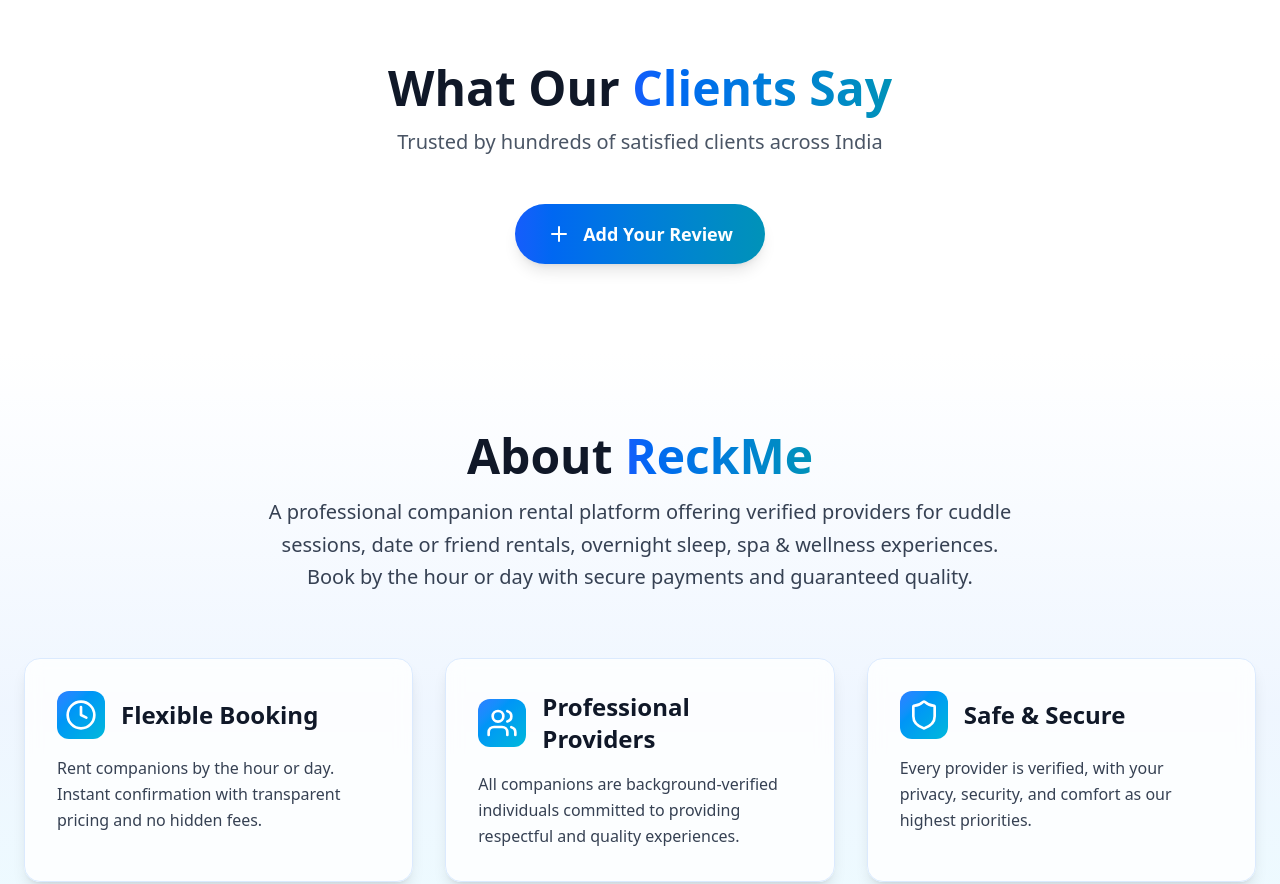
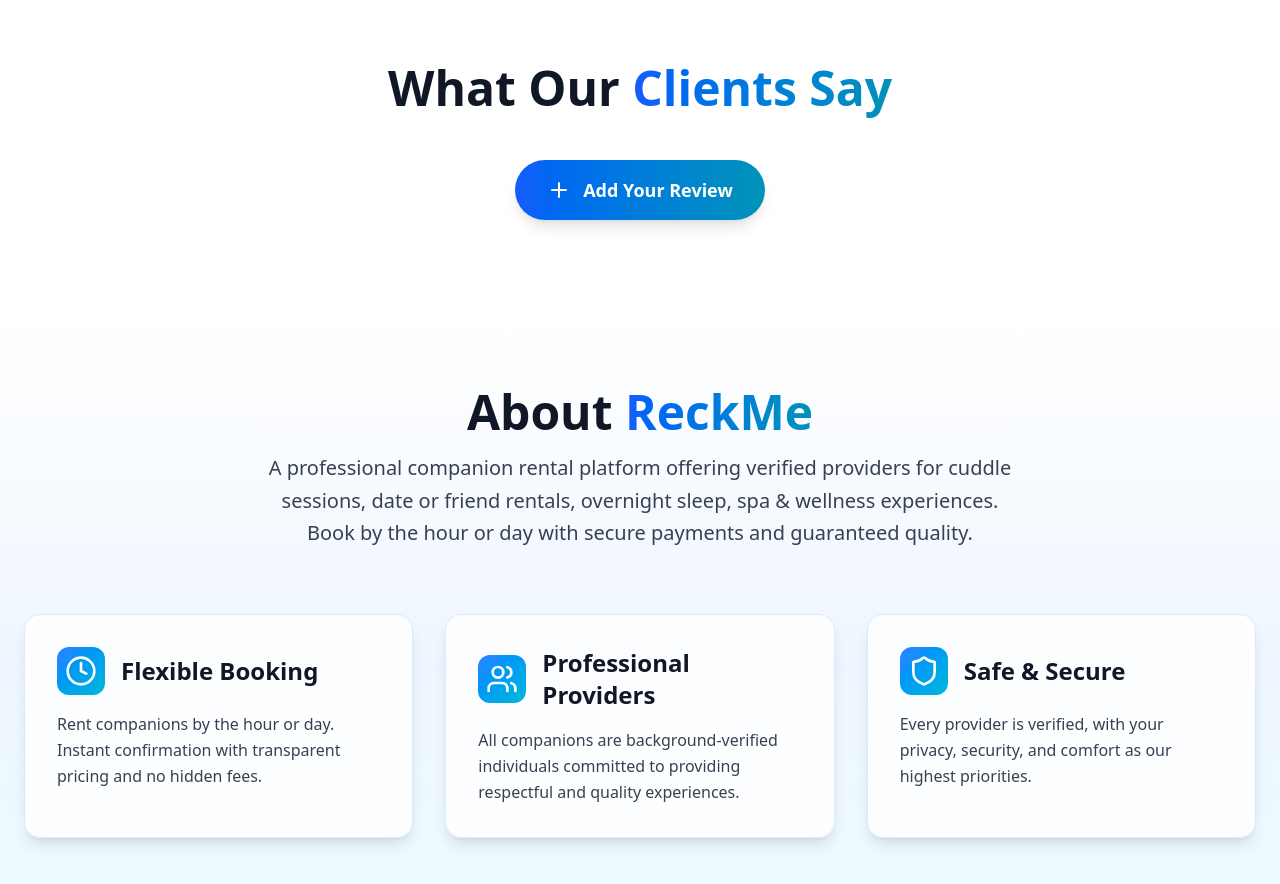
Before and after one commit to workNeosankalp/Dilse, a React (Vite) app: page / in a window 1280 px wide. Shown: the part 1600-2484 px from the top of the page. Built offline with nearby package versions, Linux system fonts and the light colour scheme.

Commit message:
change in reviews

```diff
--- a/src/components/Reviews.jsx
+++ b/src/components/Reviews.jsx
@@ -51,9 +51,9 @@
               Clients Say
             </span>
           </h2>
-          <p className="text-xl text-gray-600 max-w-2xl mx-auto">
+          {/* <p className="text-xl text-gray-600 max-w-2xl mx-auto">
             Trusted by hundreds of satisfied clients across India
-          </p>
+          </p> */}
         </motion.div>
 
         {/* Reviews Grid */}
@@ -127,7 +127,7 @@
                 Review Feature Coming Soon!
               </p>
               <p className="text-sm text-blue-100">
-                These are sample reviews. You'll be able to add your own review
+                You'll be able to add your own review
                 shortly.
               </p>
             </div>
```
